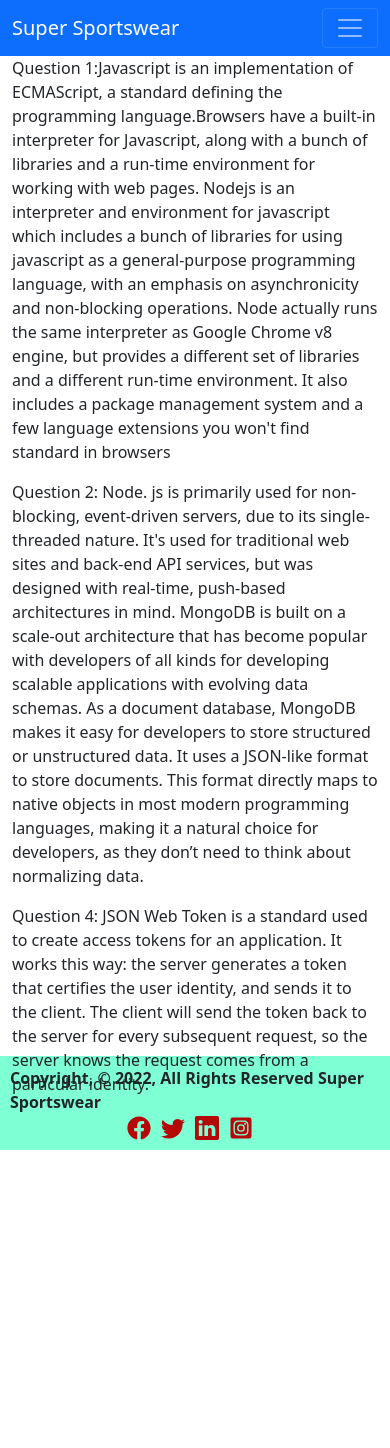
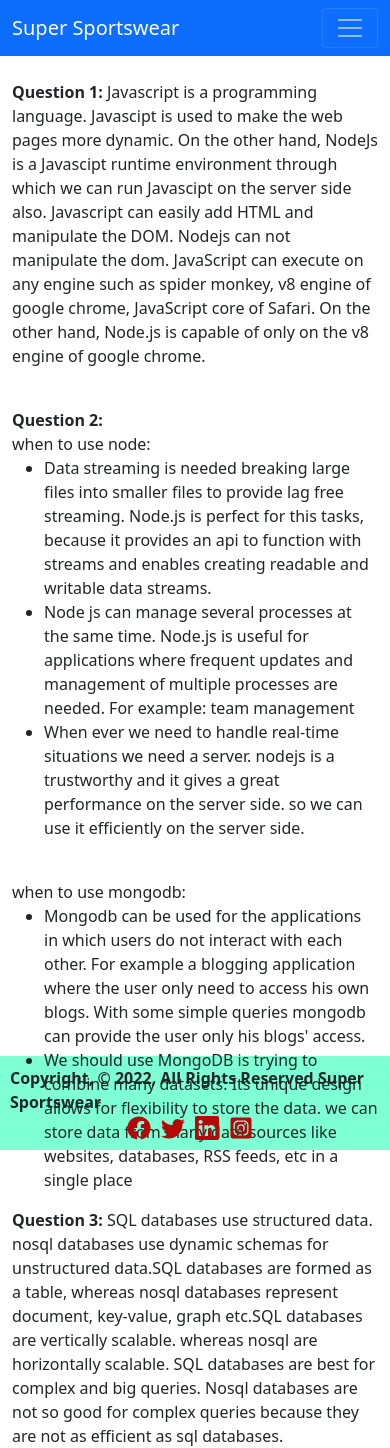
Before and after one commit to souravpodder/client-side-main-warehouse, a React (Create React App) app: page /blogs in a window 390 px wide. Before the commit the page ends 1150 px from the top, so only its background shows below. Built offline with nearby package versions, Linux system fonts and the light colour scheme; no server answers.

Commit message:
readme edited and table responsive done

```diff
--- a/src/Components/AddItem/AddItem.js
+++ b/src/Components/AddItem/AddItem.js
@@ -22,7 +22,7 @@
     })
       .then(res => res.json())
       .then(data => {
-        console.log(data);
+        // console.log(data);
         toast('Item Added Successfully!');
       })
   };
--- a/src/Components/Blogs/Blogs.js
+++ b/src/Components/Blogs/Blogs.js
@@ -4,21 +4,29 @@
 const Blogs = () => {
   return (
     <div className='blogs container'>
-      <p> Question 1:Javascript is an implementation of ECMAScript, a standard defining the programming language.Browsers have a built-in interpreter for Javascript, along with a bunch of libraries and a run-time environment for working with web pages.
+      <p className='py-4'> <span className='fw-bold'>Question 1:</span> Javascript is a programming language. Javascipt is used to make the web pages more dynamic. On the other hand, NodeJs is a Javascipt runtime environment through which we can run Javascipt on the server side also. Javascript can easily add HTML and manipulate the DOM. Nodejs can not manipulate the dom. JavaScript can execute on any engine such as spider monkey, v8 engine of google chrome, JavaScript core of Safari. On the other hand, Node.js is capable of only on the v8 engine of google chrome. </p>
 
-        Nodejs is an interpreter and environment for javascript which includes a bunch of libraries for using javascript as a general-purpose programming language, with an emphasis on asynchronicity and non-blocking operations. Node actually runs the same interpreter as Google Chrome v8 engine, but provides a different set of libraries and a different run-time environment. It also includes a package management system  and a few language extensions you won't find standard in browsers </p>
+      <p><span className='fw-bold'>Question 2:</span><br />
+        when to use node: <br />
+        <ul>
+          <li>Data streaming is needed breaking large files into smaller files to provide lag free streaming. Node.js is perfect for this tasks, because it provides an api to function with streams and enables creating readable and writable data streams.</li>
+          <li>Node js can manage several processes at the same time. Node.js is useful for applications where frequent updates and management of multiple processes are needed. For example: team management</li>
+          <li>When ever we need to handle real-time situations we need a server. nodejs is a trustworthy and it gives a great performance on the server side. so we can use it efficiently on the server side.</li>
+        </ul><br />
 
-      <p>Question 2: Node. js is primarily used for non-blocking, event-driven servers, due to its single-threaded nature. It's used for traditional web sites and back-end API services, but was designed with real-time, push-based architectures in mind.
-        MongoDB is built on a scale-out architecture that has become popular with developers of all kinds for developing scalable applications with evolving data schemas.
+        when to use mongodb:
+        <ul>
+          <li>Mongodb can be used for the applications in which users do not interact with each other. For example a blogging application where the user only need to access his own blogs. With some simple queries mongodb can provide the user only his blogs' access.</li>
+          <li> We should use MongoDB is trying to combine many datasets. Its unique design allows for flexibility to store the data. we can store data from many data sources like websites, databases, RSS feeds, etc in a single place</li>
 
-        As a document database, MongoDB makes it easy for developers to store structured or unstructured data. It uses a JSON-like format to store documents. This format directly maps to native objects in most modern programming languages, making it a natural choice for developers, as they don’t need to think about normalizing data.
+        </ul>
+
+
 
       </p>
 
       <p>
-        Question 4: JSON Web Token is a standard used to create access tokens for an application.
-        It works this way: the server generates a token that certifies the user identity, and sends it to the client.
-        The client will send the token back to the server for every subsequent request, so the server knows the request comes from a particular identity.
+        <span className='fw-bold'>Question 3:</span> SQL databases use structured data. nosql databases use dynamic schemas for unstructured data.SQL databases are formed as a table, whereas nosql databases represent document, key-value, graph etc.SQL databases are vertically scalable. whereas nosql are horizontally scalable. SQL databases are best for complex and big queries. Nosql databases are not so good for complex queries because they are not as efficient as sql databases.
       </p>
 
 
--- a/src/Components/Footer/Footer.css
+++ b/src/Components/Footer/Footer.css
@@ -15,7 +15,7 @@
   font-size: 24px;
 }
 
-@media only screen and (max-width:576px){
+@media only screen and (max-width:768px){
   .footer{
     display:flex;
     flex-direction: column;
--- a/src/Components/Home/Home.js
+++ b/src/Components/Home/Home.js
@@ -23,9 +23,9 @@
       .then(data => {
         setItems(data);
       })
-  }, [])
+  }, [items])
 
-  console.log(items);
+  // console.log(items);
   return (
     <div>
       {/* banner section  */}
--- a/src/Components/ManageInventory/ManageInventory.css
+++ b/src/Components/ManageInventory/ManageInventory.css
@@ -1,5 +1,12 @@
-@media only screen and (max-width:576px){
-  .table-container{
-    width: 100%;
+
+
+.add-item-btn-container{
+  width: 25%;
+  margin: 0 auto;
+}
+
+@media only screen and (max-width:768px){
+  .add-item-btn-container{
+    width: 50%;
   }
 }
--- a/src/Components/ManageInventory/ManageInventory.js
+++ b/src/Components/ManageInventory/ManageInventory.js
@@ -35,7 +35,7 @@
     <div>
       <div className=''>
         <h4 className='text-center mt-5 mb-3'>Manage the inventory </h4>
-        <div className="container">
+        {/*   <div className="container">
           <Table striped bordered hover size="sm" className='table-container'>
             <thead>
               <tr>
@@ -64,9 +64,41 @@
             </tbody>
           </Table>
 
+        </div> */}
+
+
+        <div className='table-responsive container'>
+          <table className="table table-striped table-hover">
+            <thead>
+              <tr>
+                <th>Item Name</th>
+                <th>Id</th>
+                <th>Quantity</th>
+                <th>Price</th>
+                <th>Supplier</th>
+              </tr>
+            </thead>
+            <tbody>
+
+              {
+                items.map(item => {
+                  return <tr key={item._id}>
+                    <td>{item.name}</td>
+                    <td>{item._id}</td>
+                    <td>{item.quantity}</td>
+                    <td>{item.price}</td>
+                    <td>{item.supplier}</td>
+                    <td><button className='btn btn-danger' onClick={() => handleDeleteItem(item._id)}>Delete</button></td>
+                  </tr>
+                })
+              }
+
+            </tbody>
+          </table>
         </div>
-        <div className='w-25 mx-auto my-5'>
-          <button className='common-btn' onClick={() => navigate('/add')}>Add New Item</button>
+
+        <div className='my-5 add-item-btn-container'>
+          <button className='common-btn w-100' onClick={() => navigate('/add')}>Add New Item</button>
         </div>
       </div>
 
```
Also changed, not shown: 1 other file (tests, documents, lock files or other folders).
